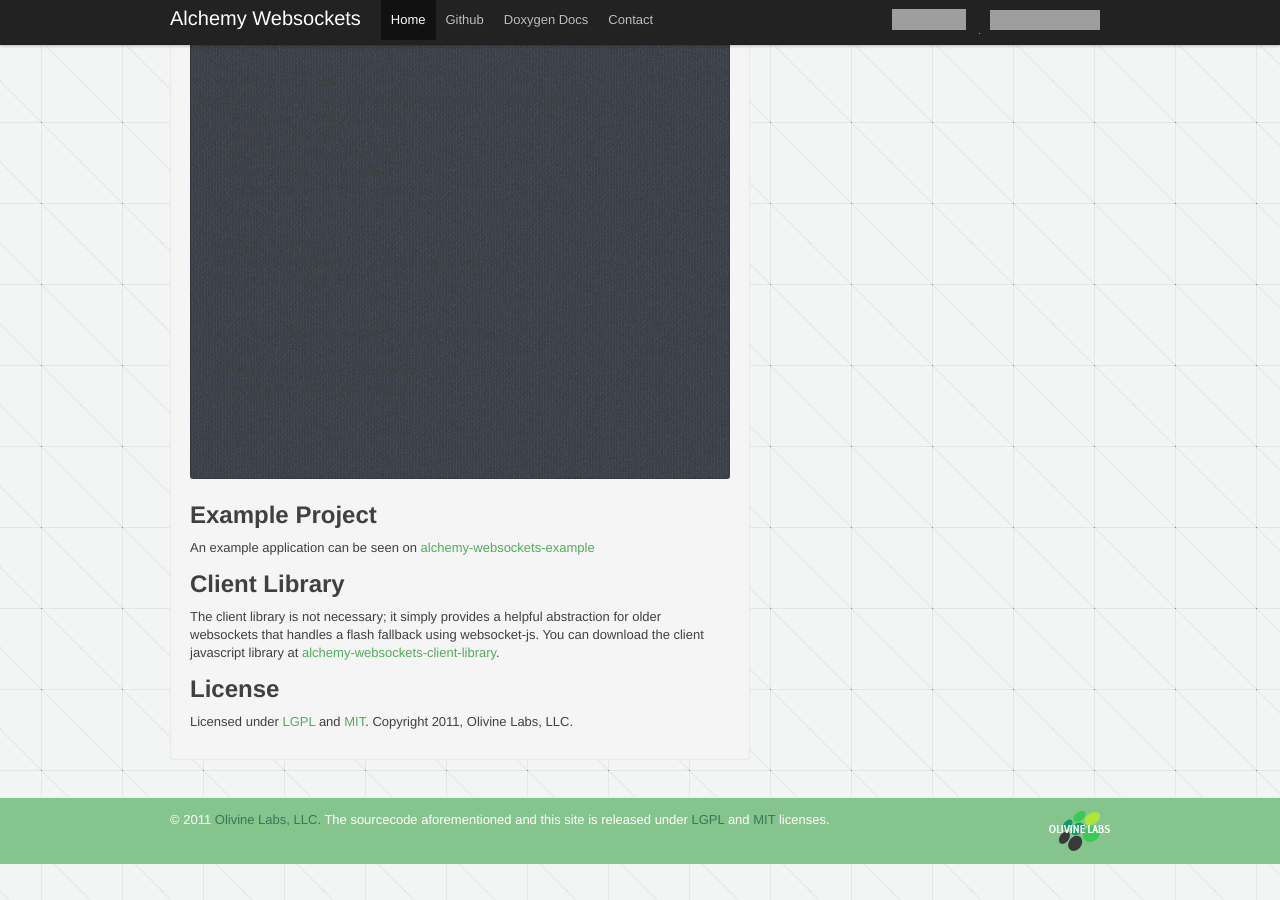
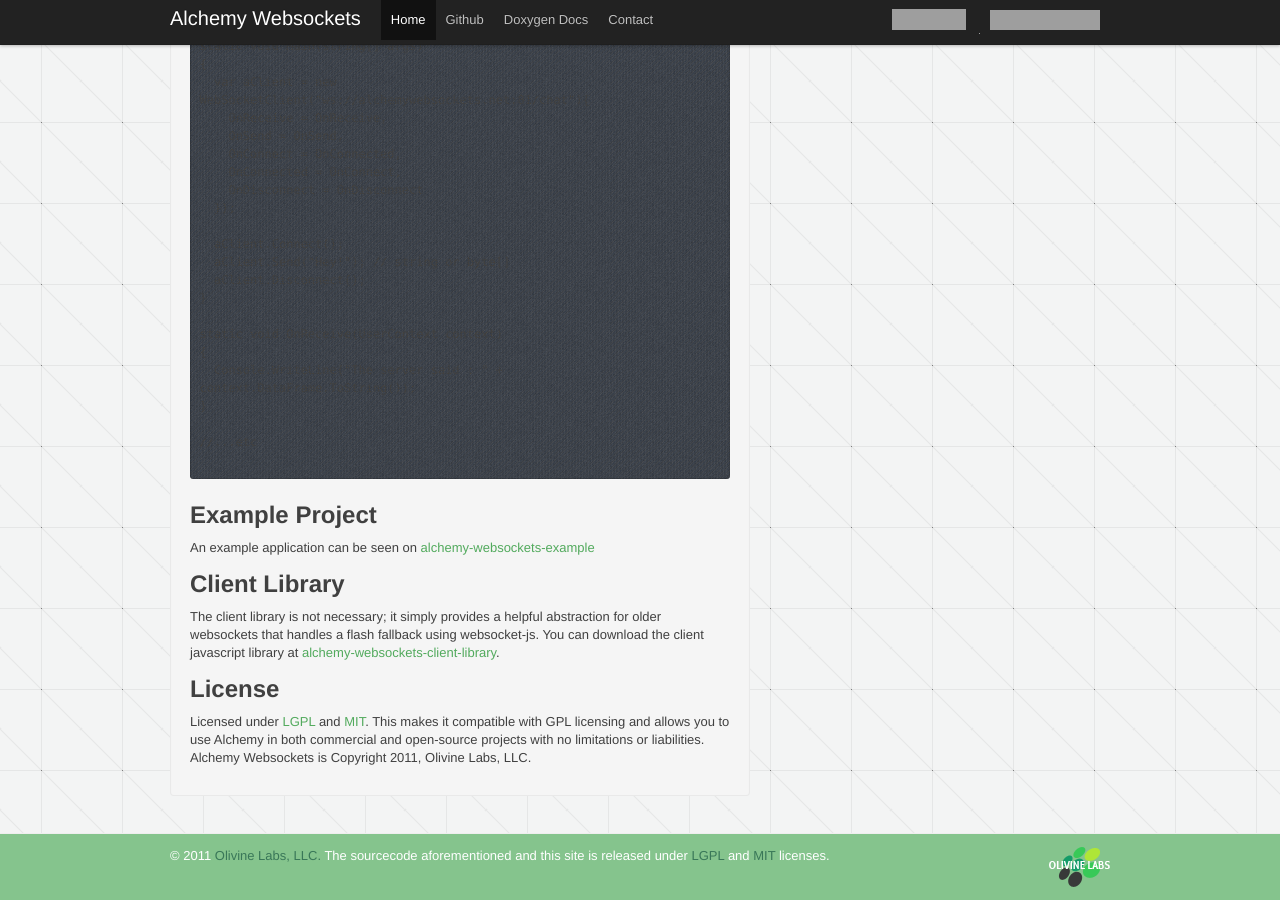
Before and after one commit to Olivine-Labs/Alchemy-Websockets, a Jekyll site: the page built from index.html, in a window 1280 px wide and 900 px high, scrolled down 1377 px. Built offline with Jekyll 4.4.1, drawn with Linux system fonts in a browser that asks for light colours; nearby versions of some CDN libraries; Markdown is read by kramdown in place of the engine named in the settings; some of the changed text lies outside the part shown; grey boxes are pictures that could not be loaded.

Commit message:
license clarification

```diff
--- a/index.html
+++ b/index.html
@@ -6,7 +6,7 @@ title: Alchemy Websockets
 <div class="row">
   <div class="span10">
     <div class="well">
-      <h2>Build and scale real-time applications</h2>
+      <h2>Build and scale real-time applications.</h2>
 
       <p>
         Stop using AJAX polling and Comet to replicate a TCP connection, and
@@ -120,8 +120,10 @@ static void OnReceive(UserContext context)
 
       <p>
         Licensed under <a href="http://www.gnu.org/licenses/lgpl.html">LGPL</a> and
-        <a href="http://www.opensource.org/licenses/mit-license.php">MIT</a>.
-        Copyright 2011, Olivine Labs, LLC.
+        <a href="http://www.opensource.org/licenses/mit-license.php">MIT</a>. This
+        makes it compatible with GPL licensing and allows you to use Alchemy in
+        both commercial and open-source projects with no limitations or liabilities.
+        Alchemy Websockets is Copyright 2011, Olivine Labs, LLC.
       </p>
     </div>
   </div>
```
